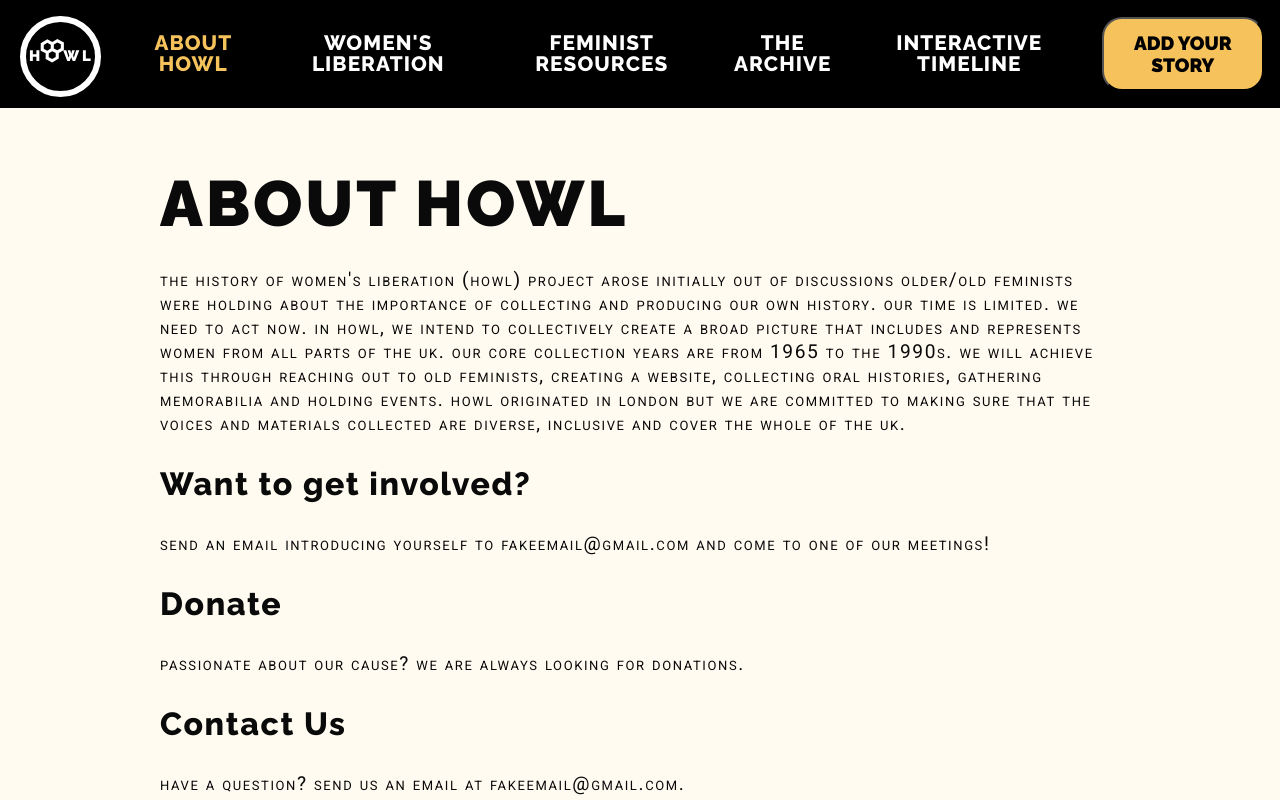
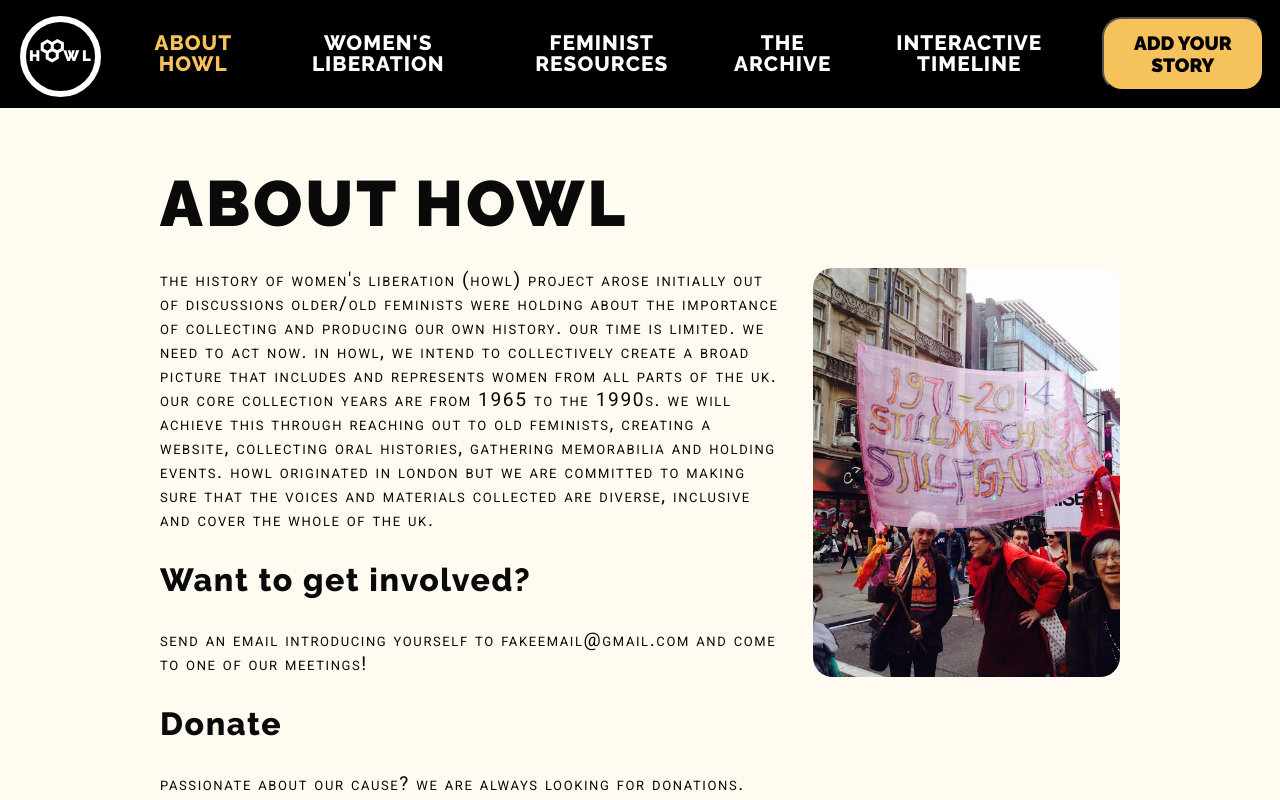
Before and after one commit to founders-programme-2/howl, a React (Create React App) app in the folder client/: page /about in a window 1280 px wide. Shown: the top 800 px of the page. Built offline with nearby package versions, Linux system fonts and the light colour scheme; what react-a11y would draw is missing.

Commit message:
replace landing page with original image and included new image on howl page

```diff
--- a/client/src/Components/About/About.style.js
+++ b/client/src/Components/About/About.style.js
@@ -1 +1,23 @@
 import styled from 'styled-components';
+import responsiveSizes from '../../constants/responsiveSizes';
+
+const { SML, MDM } = responsiveSizes;
+
+const Simg = styled.img`
+  border-radius: 20px;
+  max-width: 30%;
+  float: right;
+  margin: 0 2rem 2rem;
+
+  @media (max-width: ${MDM}) {
+    max-width: 50%;
+    margin: 2rem;
+  }
+
+  @media (max-width: ${SML}) {
+    max-width: 50%;
+    margin: 2rem;
+  }
+`;
+
+export default Simg;
--- a/client/src/Components/About/index.js
+++ b/client/src/Components/About/index.js
@@ -1,4 +1,6 @@
 import React from 'react';
+import aboutImage from '../../assets/about_page.jpg';
+import Simg from './About.style';
 
 const About = () => {
   return (
@@ -6,6 +8,7 @@ const About = () => {
       <header>
         <h1>About Howl</h1>
       </header>
+      <Simg src={aboutImage} alt="HOWL women at a protest" />
       <p>
         The History of Women&#39;s Liberation (HOWL) project arose initially out
         of discussions older/old feminists were holding about the importance of
```
Also changed, not shown: client/src/assets/about_page.jpg (added), client/src/assets/landing_page.jpg.
